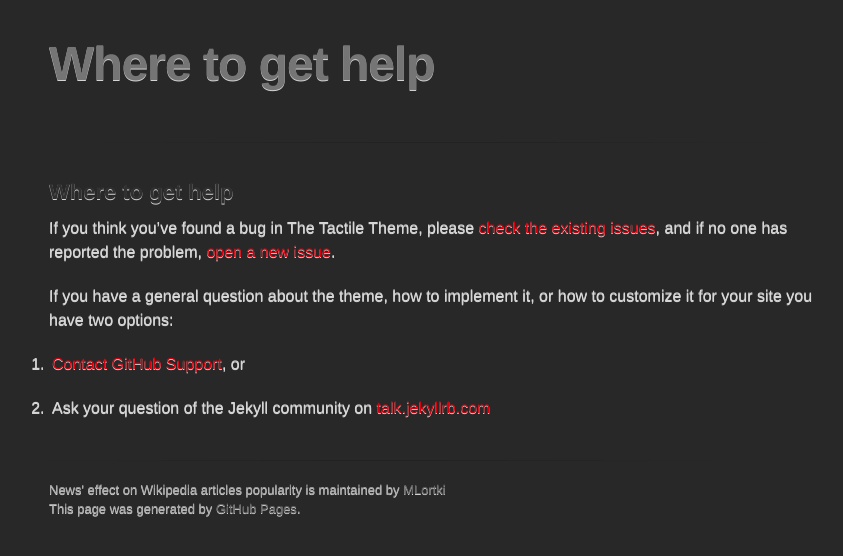
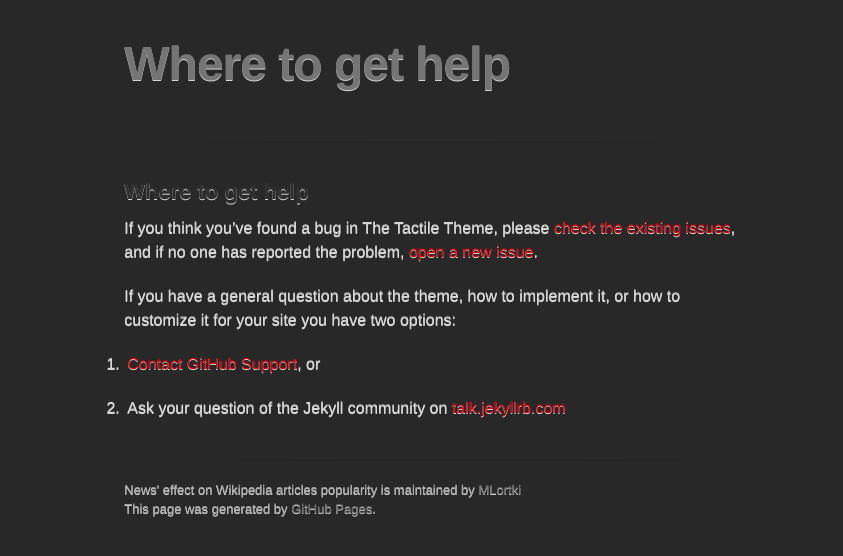
Before and after one commit to MLortki/wikipedia_news_datastory_dv18, a Jekyll site: the page built from docs/SUPPORT.md, in a window 1280 px wide. Shown: the top 556 px of the page, without its empty margins (207-1050 px from the left). Built offline with Jekyll 4.4.1, drawn with Linux system fonts in a browser that asks for light colours; nearby versions of some CDN libraries; some web fonts are replaced; our own code applies the rules of GitHub Pages for plain Markdown files; library files that are not in the unit come from our copies; a script that is not in the unit is left out; the repository's description, which GitHub fills in, is left out.

Commit message:
github pages psuhed down

```diff
--- a/_includes/news_viz.html
+++ b/_includes/news_viz.html
@@ -9,7 +9,7 @@
         <font color="white">News</font>
       </div>
     </div>
-  </div> -->
+  </div>
   <div id="map_container"></div>
   <div id="news_time_slider"></div>
 </div>
--- a/assets/css/style.scss
+++ b/assets/css/style.scss
@@ -13,6 +13,12 @@
 body {
 	color: var(--text_color);
 	background: var(--back_color);
+
+
+	display: flex;
+	flex-flow: row nowrap;
+	justify-content: center;
+	align-content: center;
 }
 
 header h1 {
@@ -41,6 +47,7 @@
 
 #news_viz {
     height: 500px;
+		display: inline-block;
 }
 
 #popularity_graph {
@@ -56,7 +63,12 @@
 }
 
 #map_container{
-  margin-left: -25%;
+  margin-left: -37%;
+}
+
+#svg_map {
+	width: 100%;
+	height: auto;
 }
 
 div.tooltip {
```
Also changed, not shown: 5 other files.
